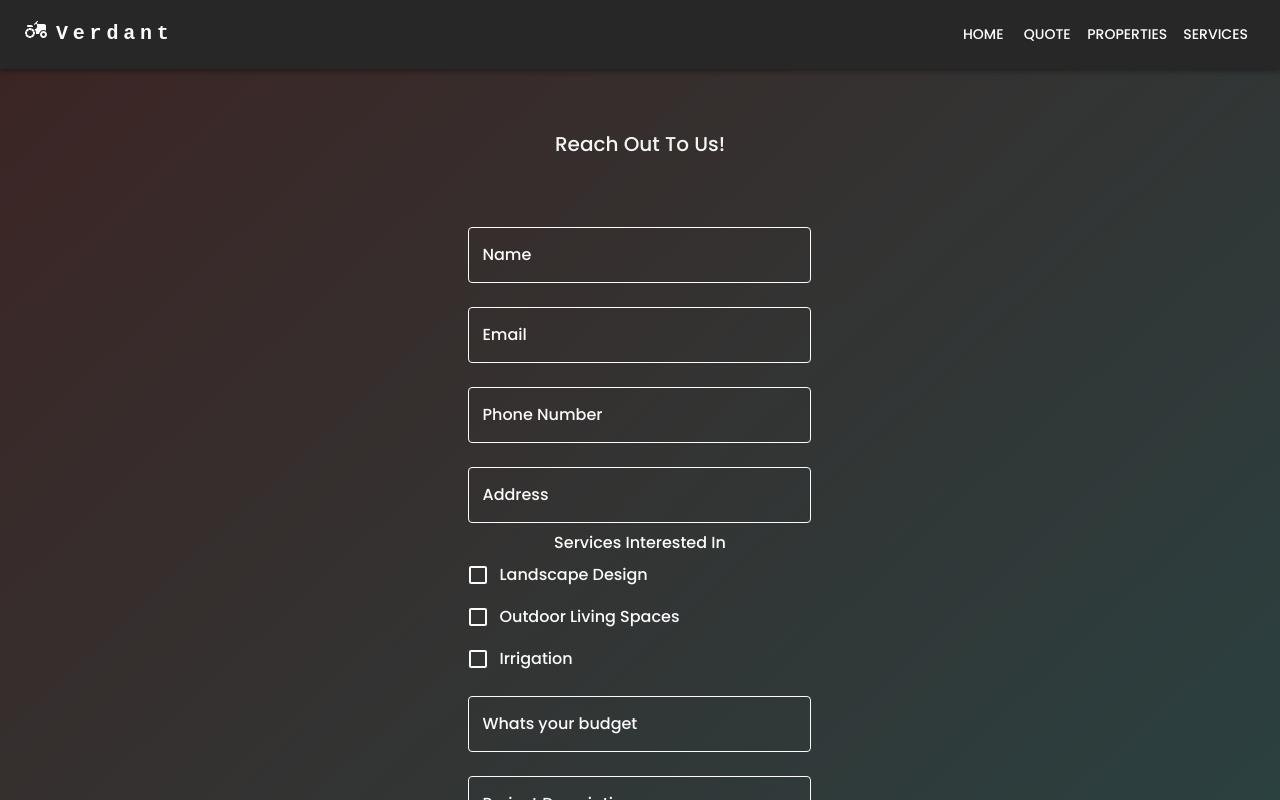
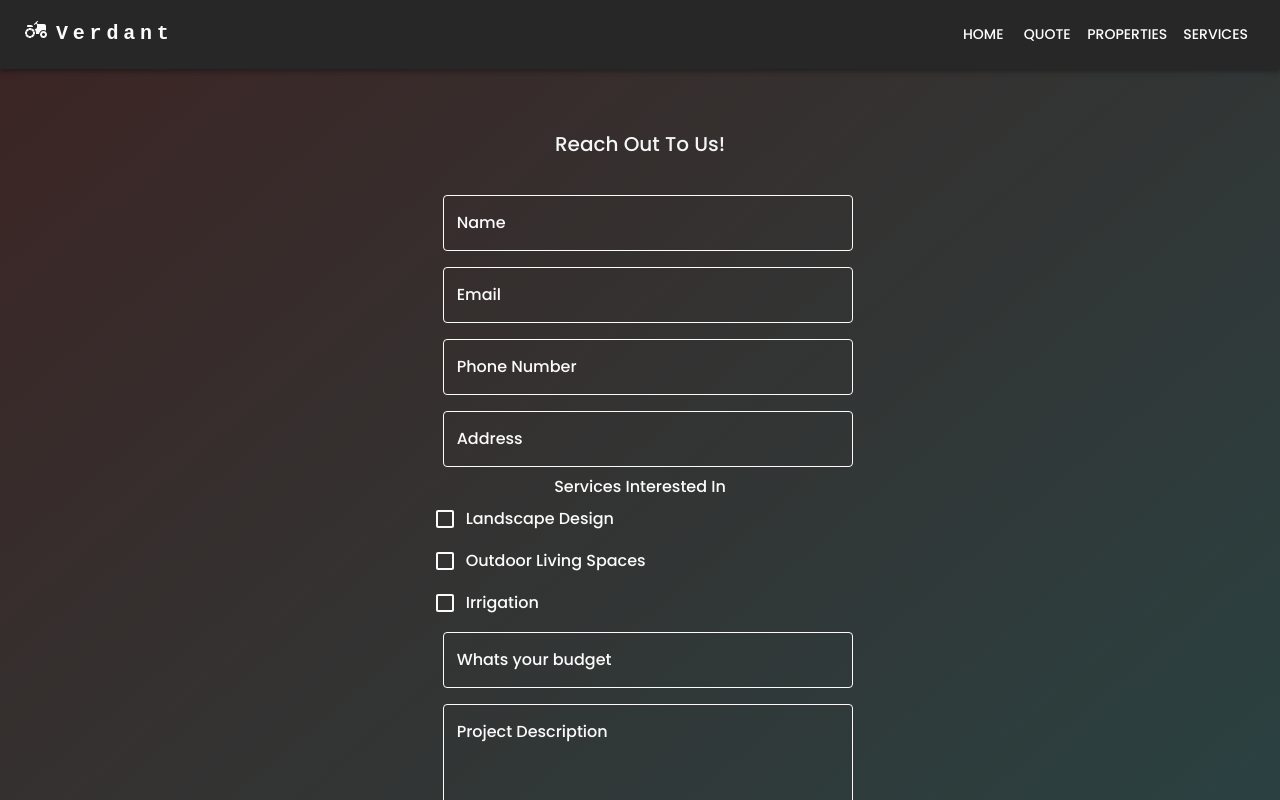
Before and after one commit to johnlundy94/landscape, a React (Create React App) app: page /quote in a window 1280 px wide. Shown: the top 800 px of the page. Built offline with nearby package versions, Linux system fonts and the light colour scheme.

Commit message:
Fixed form styling

```diff
--- a/src/pages/Quote.js
+++ b/src/pages/Quote.js
@@ -277,6 +277,7 @@ function Quote() {
             rows={4}
             margin="normal"
             fullWidth
+            className="description-textfield"
           />
           <Button
             type="submit"
--- a/src/styles/Quote.css
+++ b/src/styles/Quote.css
@@ -28,3 +28,20 @@
     grid-column: 2/ span 10;
     text-align: center;
 }
+
+/* Media query for screens that are 1200px or wider */
+@media (min-width: 1200px) {
+    .quote-form {
+        grid-column: 5 / span 4; /* Adjust to span from column 3 to 11 */
+        display: flex; /* Use flexbox layout */
+        flex-direction: row; /* Arrange children in a row */
+        flex-wrap: wrap; /* Wrap items to next line if needed */
+        justify-content: space-between; /* Distribute space between items */
+    }
+
+    .quote-form .MuiFormControl-root {
+        flex: 1; /* Make form controls flexible */
+        min-width: 200px; /* Minimum width of each form control */
+        margin: 8px; /* Margin around form controls */
+    }
+}
--- a/src/styles/muiTheme.js
+++ b/src/styles/muiTheme.js
@@ -14,6 +14,16 @@ const muiTheme = createTheme({
     },
   },
   components: {
+    MuiFormLabel: {
+      styleOverrides: {
+        root: {
+          color: "#fbfbfb", // Label color when not focused
+          "&.Mui-focused": {
+            color: "#fbfbfb !important", // Make sure this overrides other styles
+          },
+        },
+      },
+    },
     MuiInputLabel: {
       styleOverrides: {
         root: {
```
